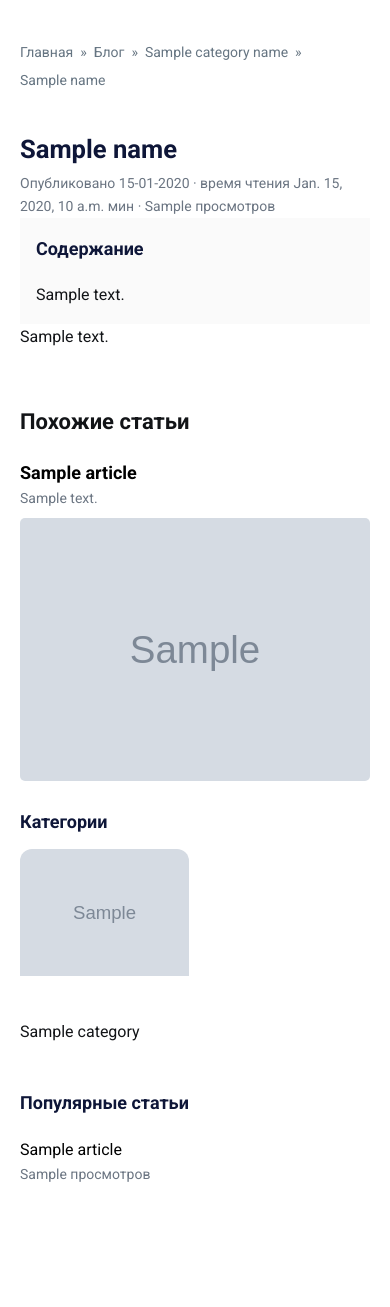
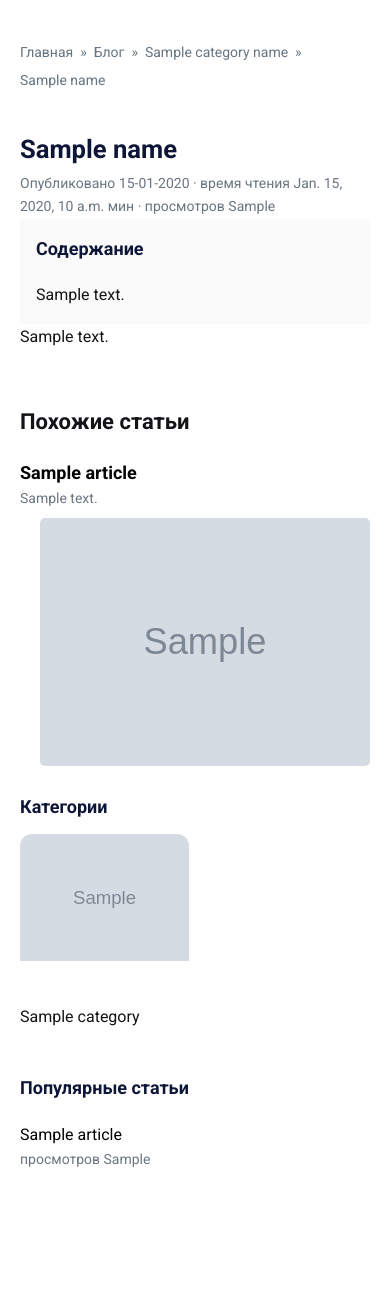
Before and after one commit to Maksimus1722/pbn, a Django app: template dogtools/pbn/templates/pbn/second/article.html in a window 390 px wide. Shown: the part 352-1659 px from the top of the page. Run offline with Django 5.2, Linux system fonts and the light colour scheme; the template is opened without the code that fills it: most values are stand-ins (such as "Sample title", 1, 10 or a date in 2020); grey boxes marked "Sample" are stand-in pictures; some libraries are stand-ins or nearby versions; some web fonts are replaced.

Commit message:
фиксы-3

```diff
--- a/dogtools/dogtools/scripts/database_tools.py
+++ b/dogtools/dogtools/scripts/database_tools.py
@@ -249,7 +249,7 @@ class ConnectDB:
                     )
                     .where(
                         author_table.c.slug == slug,
-                        domain_table.c.domain == self.host,
+                        author_table.c.domain_id == domain_table.c.id,
                     )
                 )
                 rs = con.execute(query).fetchall()
--- a/dogtools/pbn/admin.py
+++ b/dogtools/pbn/admin.py
@@ -277,7 +277,8 @@ class OtherPageAdmin(admin.ModelAdmin):
 
 
 class authorAdmin(admin.ModelAdmin):
-    list_display = ["name"]
+    list_display = ["name", "slug", "domain", "spec"]
+    list_editable = ["slug", "domain", "spec"]
     list_per_page = 20
     search_fields = [
         "name__istartswith",
--- a/dogtools/pbn/models.py
+++ b/dogtools/pbn/models.py
@@ -276,8 +276,9 @@ class Article(models.Model):
         Author,
         on_delete=models.PROTECT,
         verbose_name="Автор",
-        default="",
+        default=None,
         null=True,
+        blank=True,
     )
     title = models.CharField(max_length=250, verbose_name="Title")
     description = models.CharField(max_length=500, verbose_name="Meta-description")
--- a/dogtools/pbn/templates/pbn/second/article.html
+++ b/dogtools/pbn/templates/pbn/second/article.html
@@ -50,7 +50,7 @@
                     </ul>
                     <h1 class="article-title">{{ name|capfirst }}</h1>
                     <div class="article-meta">
-                        Опубликовано  {{ created|date:"d-m-Y" }} · время чтения {{ time_read }} мин · {{ page_view }} просмотров
+                        Опубликовано  {{ created|date:"d-m-Y" }} · время чтения {{ time_read }} мин · просмотров {{ page_view }}
                     </div>
                     <div class="post-content">
                         {% if author_id %}
@@ -68,8 +68,8 @@
                                 </div>
                             </div>
                         {% endif %}
-                        {% if table_content %}
                             <div class="post-content-inner">
+                                {% if table_content %}
                                 <div class="contents">
                                     <h3>Содержание</h3>
                                     {{ table_content|safe }}
@@ -86,14 +86,13 @@
                                 <div class="related-item">
                                     <div class="related-item__text">
                                         <div class="related-item__name">
-                                            <a href="/blog/{{ category.slug }}/" class="link-menu">{{ article.name|capfirst }}</a>
+                                            <a href="{% url "blog" %}{{ article.category_slug }}/{{ article.slug }}/"
+                                               class="link-menu">{{ article.name|capfirst }}</a>
                                         </div>
                                         <div class="related-item__desc">{{ article.description }}</div>
                                     </div>
                                     <div class="related-item__img">
-                                        <a href="{% url "blog" %}{{ article.category_slug }}/{{ article.slug }}/">
-                                            <img src="/media/{{ article.img_preview }}" alt="{{ article.name }}">
-                                        </a>
+                                        <img src="/media/{{ article.img_preview }}" alt="{{ article.name }}">
                                     </div>
                                 </div>
                             {% endfor %}
@@ -109,10 +108,10 @@
                         {% for article in list_top_articles %}
                             <div class="top-item">
                                 <div class="top-item__name">
-                                    <a href="/blog/{{ article.category_slug }}/{{ article.slug }}/"
+                                    <a href="{% url "blog" %}{{ article.category_slug }}/{{ article.slug }}/"
                                        class="link-menu">{{ article.name|capfirst }}</a>
                                 </div>
-                                <div class="top-item__views">{{ article.page_view }} просмотров</div>
+                                <div class="top-item__views">просмотров {{ article.page_view }}</div>
                             </div>
                         {% endfor %}
                     </div>
--- a/static/pbn/second/css/style.css
+++ b/static/pbn/second/css/style.css
@@ -2025,6 +2025,7 @@ blockquote::before,
 
     .related-item__img {
         margin-top: 8px;
+        margin-left: 20px;
     }
 
     .related-item__img img {
```
Also changed, not shown: dogtools/pbn/migrations/0023_alter_article_author_alter_article_created.py (added).
